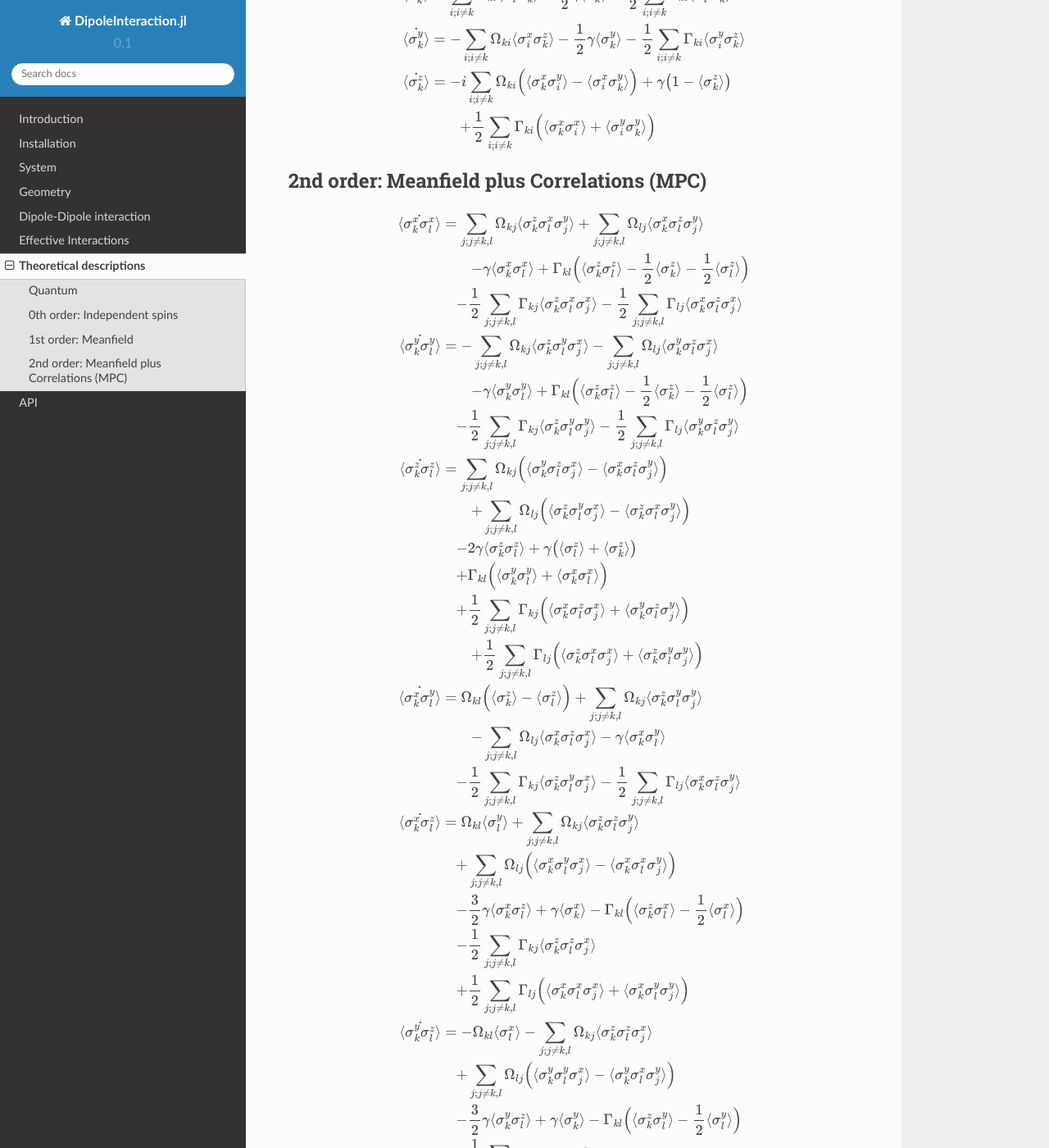
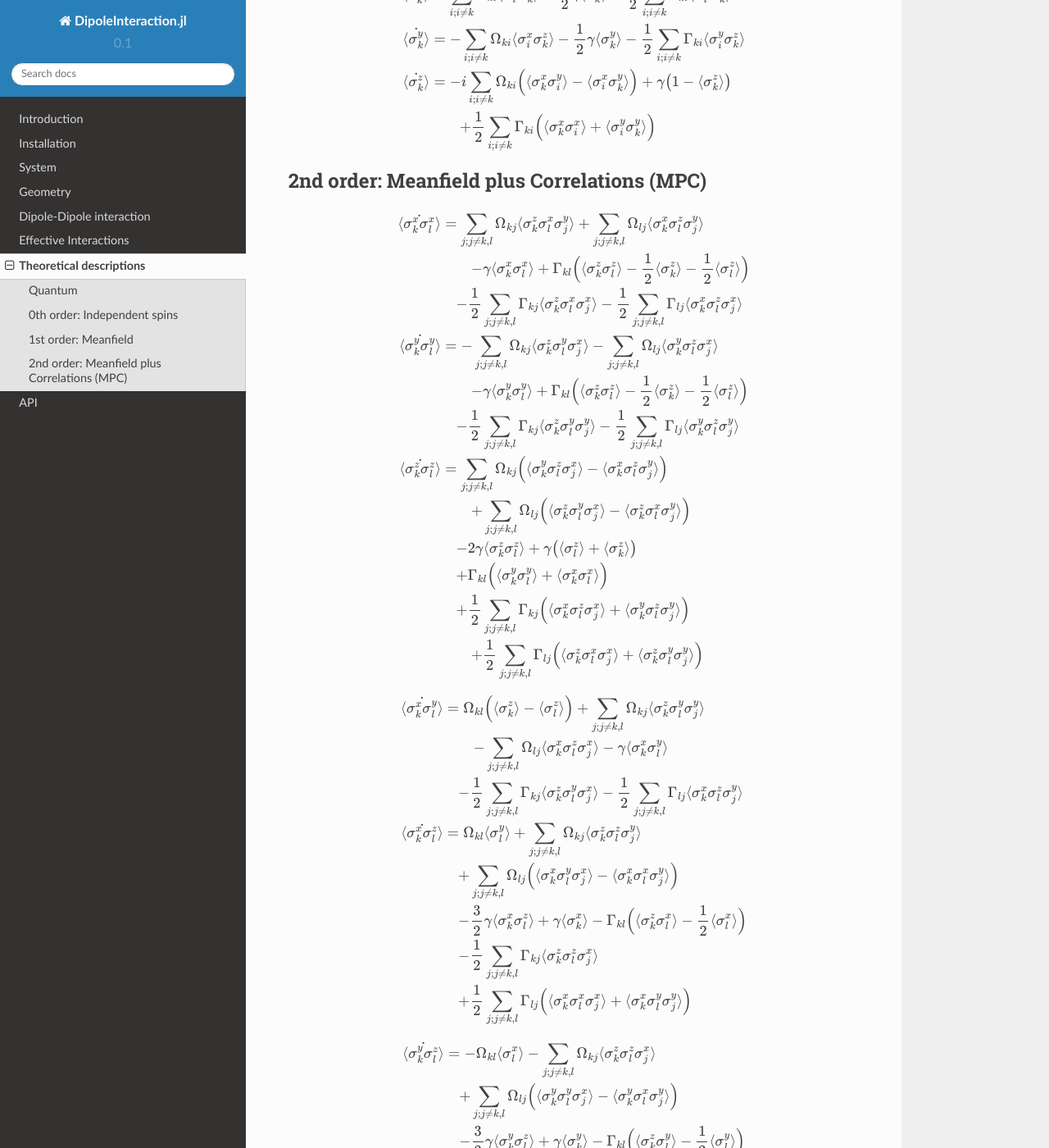
Before and after one commit to qojulia/CollectiveSpins.jl, a Sphinx documentation site: the page built from docs/source/descriptions.rst, in a window 1280 px wide and 1400 px high, scrolled down 3171 px. Shown: the whole window at 82% size. Built offline with Sphinx 7.4.7 and the Read the Docs theme 2.0.0, drawn with Linux system fonts in a browser that asks for light colours; some of the changed text lies outside the part shown.

Commit message:
Small change to work with newest QuantumOptics.jl

```diff
--- a/docs/source/descriptions.rst
+++ b/docs/source/descriptions.rst
@@ -271,7 +271,10 @@ Each spin evolves independently according to
               \langle\sigma_k^z\sigma_l^x\sigma_j^x\rangle
               +\langle\sigma_k^z\sigma_l^y\sigma_j^y\rangle
         \Big)
-    \\
+
+
+.. math::
+
     \langle\dot{\sigma_k^x\sigma_l^y}\rangle
     &= \Omega_{kl}\Big(
           \langle\sigma_k^z\rangle
@@ -314,7 +317,10 @@ Each spin evolves independently according to
               \langle\sigma_k^x\sigma_l^x\sigma_j^x\rangle
               +\langle\sigma_k^x\sigma_l^y\sigma_j^y\rangle
         \Big)
-    \\
+
+
+.. math::
+
     \langle\dot{\sigma_k^y\sigma_l^z}\rangle
     &= -\Omega_{kl} \langle\sigma_l^x\rangle
         -\sum_{j;j \neq k,l} \Omega_{kj}
```
Also changed, not shown: 2 other files.
